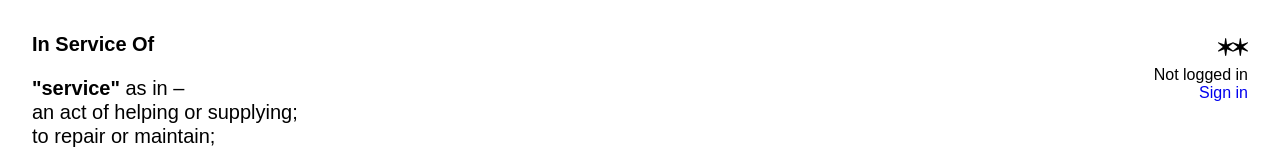
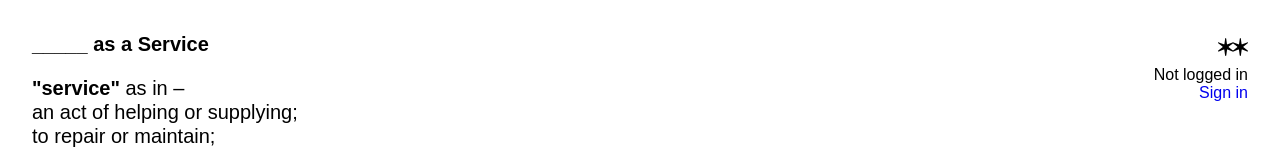
Before and after one commit to aredotna/arena-annual-2023, a Next.js app: page / in a window 1280 px wide. Shown: the top 150 px of the page. Built offline with nearby package versions, Linux system fonts and the light colour scheme; no server answers.

Commit message:
Add entries

```diff
--- /dev/null
+++ b/components/Entries/index.tsx
@@ -0,0 +1,41 @@
+import { ArenaChannelContents, ArenaBlock, ArenaChannel, ArenaChannelWithDetails, ConnectionData } from 'arena-ts'
+import React, { useEffect, useState } from 'react'
+import styled from 'styled-components'
+
+import { useArena } from '../../hooks/useArena'
+
+const Container = styled.div`
+  padding: 2rem 0;
+`
+
+const EntryLine = styled.div``
+
+type Item = (ArenaBlock | (ArenaChannel & ArenaChannelWithDetails) & ConnectionData)
+
+export const Entries: React.FC = () => {
+  const [entries, setEntries] = useState<Item[]>([])
+  const arena = useArena()
+
+  useEffect(() => {
+    if (!arena) return
+
+    arena.channel('as-a-service').get().then((channel) => {
+      if (!channel || !channel.contents) return
+      setEntries(channel.contents as Item[])
+    })
+  }, [arena])
+
+  return (
+    <Container>
+      {entries.map((entry) => {
+        return (
+          <div key={entry.id}>
+            {entry.base_class === 'Block' && entry.class == 'Text' && (
+              <EntryLine><a href={`https://www.are.na/${entry.user.slug}`}>{entry.user.username}</a>: {entry.content} as a Service</EntryLine>
+            )}
+          </div>
+        )
+      })}
+    </Container>
+  )
+}
--- a/components/Prompt/index.tsx
+++ b/components/Prompt/index.tsx
@@ -50,7 +50,7 @@ export const Prompt: React.FC<PromptProps> = ({
       {!loggedIn && <><Link onClick={() => signIn('arena')}>Sign in</Link> to add your entry</>}
       {loggedIn && (
         <>
-          <Label>{user.name} is in service of <Input /></Label>
+          <Label><Input /> as a service</Label>
           <Button>Add entry</Button>
         </>
       )}
--- a/pages/index.tsx
+++ b/pages/index.tsx
@@ -3,6 +3,7 @@ import { useSession } from 'next-auth/react'
 import styled from "styled-components"
 import { AuthButton } from "../components/AuthButton"
 import { Prompt } from '../components/Prompt'
+import { Entries } from '../components/Entries'
 
 const Main = styled.div`
   display: flex;
@@ -31,13 +32,13 @@ export default function Home() {
     <>
       <Main>
         <Head>
-          <title>In Service Of / Are.na</title>
+          <title>As a Service / Are.na</title>
           <meta name="description" content="On the occassion of the Are.na Annual 2023" />
           <link rel="icon" href="/favicon.ico" />
         </Head>
         <AuthButton />
         <Description>
-          <strong>In Service Of</strong>
+          <strong>_____ as a Service</strong>
           <p>
             <strong>&quot;service&quot;</strong> as in – <br/>
             an act of helping or supplying;<br/>
@@ -59,6 +60,10 @@ export default function Home() {
         </Description>
 
         {!loading && <Prompt user={user} />}
+
+        {!loading && (
+          <Entries />
+        )}
       </Main>
     </>
   )
```
